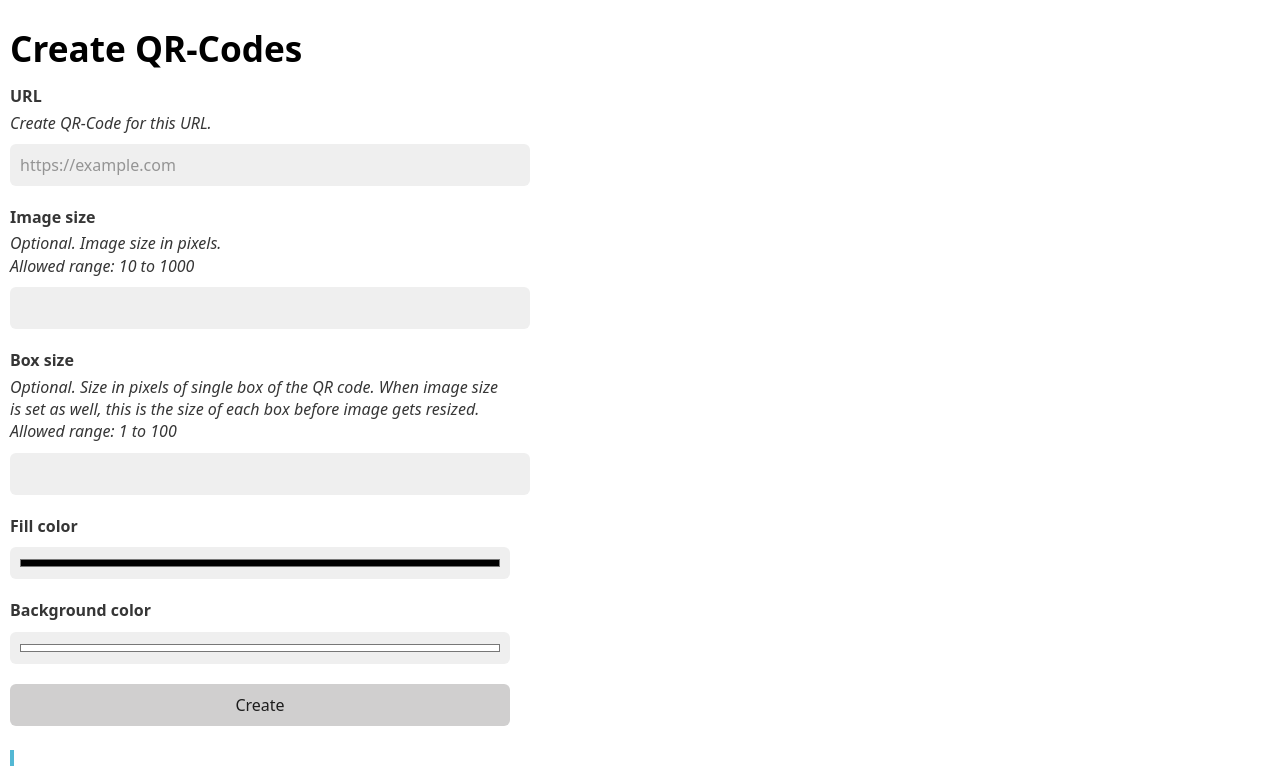
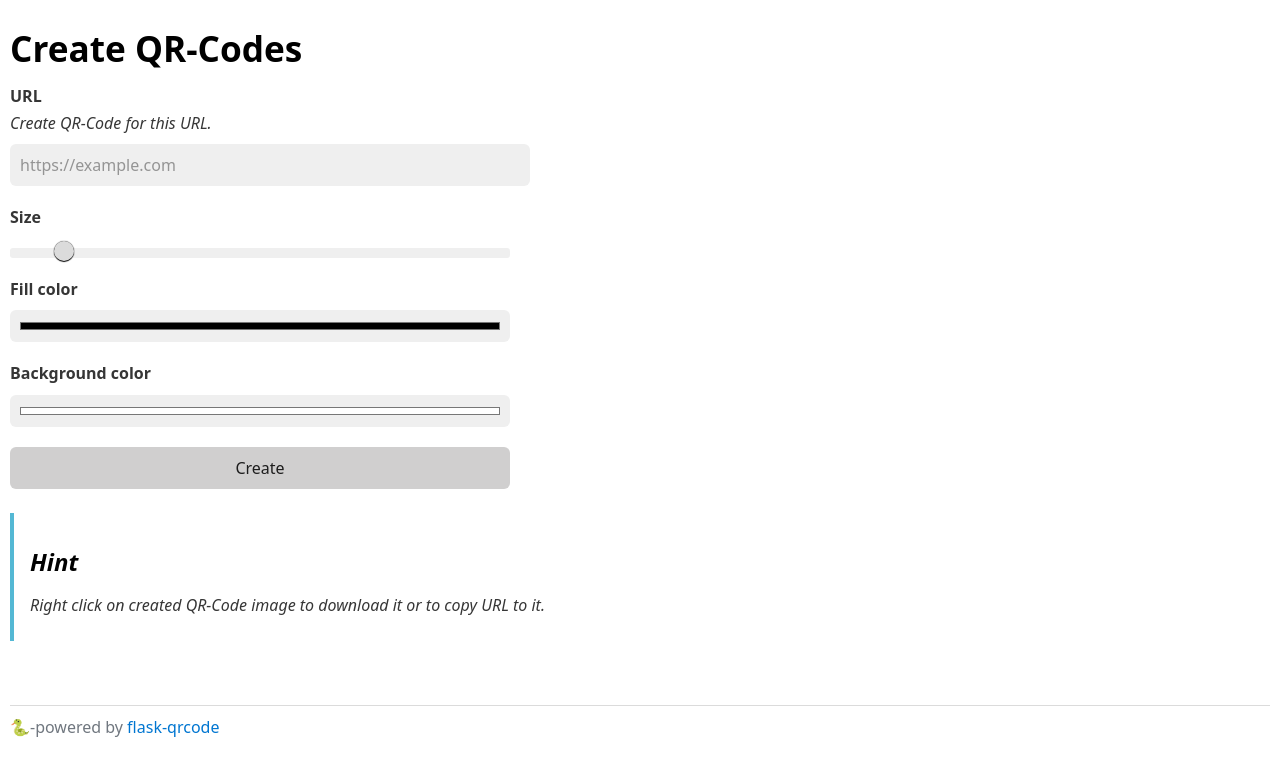
Before and after one commit to mbarde/flask-qrcode, a Flask app: page / in a window 1280 px wide. Shown: the top 766 px of the page. After the commit the page ends 737 px from the top, so only its background shows below. Run offline with Flask 3, Linux system fonts and the light colour scheme.

Commit message:
feat: simplify UI by introducing simple range slider for size

```diff
--- a/static/main.js
+++ b/static/main.js
@@ -9,13 +9,6 @@ function createQRCode(event) {
 
     if (url.endsWith('/')) url = url.slice(0, -1);
     let src = '?url=' + url;
-
-    let size = document.getElementById('size').value;
-    if (size) {
-        if (size < 10) size = 10;
-        if (size > 1000) size = 1000;
-        src += '&size=' + size;
-    }
 
     let boxsize = document.getElementById('boxsize').value;
     if (boxsize) {
--- a/templates/index.html
+++ b/templates/index.html
@@ -28,24 +28,15 @@
         <label for="url">URL</label>
         <i>Create QR-Code for this URL.</i>
         <input type="url" name="url" id="url" placeholder="https://example.com" />
-        <label for="size">Image size</label>
-        <i>Optional. Image size in pixels.<br>Allowed range: 10 to 1000</i>
+        <label for="boxsize">Size</label>
         <input
-          type="number"
-          min="10"
-          max="1000"
-          name="size"
-          id="size"
-          onchange="createQRCode()"
-        />
-        <label for="boxsize">Box size</label>
-        <i>Optional. Size in pixels of single box of the QR code. When image size is set as well, this is the size of each box before image gets resized.<br>Allowed range: 1 to 100</i>
-        <input
-          type="number"
+          type="range"
+          id="boxsize"
+          name="boxsize"
           min="1"
           max="100"
-          name="boxsize"
-          id="boxsize"
+          value="10"
+          step="1"
           onchange="createQRCode()"
         />
         <label for="clrfill">Fill color</label>
```
